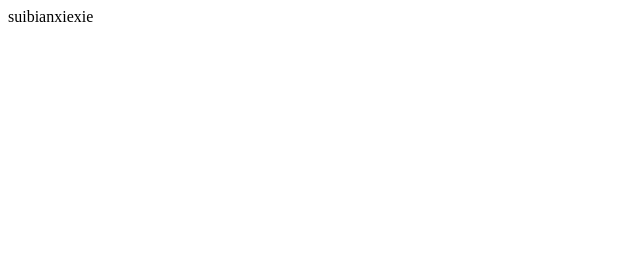
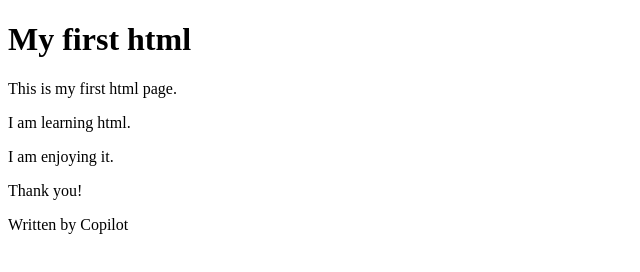
Before and after one commit to IntSur/HTMLTraining, a website: page HTML/HTML5/001-My_first_html.html in a window 1280 px wide. Shown: the whole page, without its empty margins (0-640 px from the left). Drawn offline with Linux system fonts and the light colour scheme.

Commit message:
✅ test(html): test whether there is a problem with submitting code on macOS

```diff
--- a/HTML/HTML5/001-My_first_html.html
+++ b/HTML/HTML5/001-My_first_html.html
@@ -4,6 +4,11 @@
         <title> 001-F's first html</title>
     </head>
     <body>
-        suibianxiexie
+        <h1>My first html</h1>
+        <p>This is my first html page.</p>
+        <p>I am learning html.</p>
+        <p>I am enjoying it.</p>
+        <p>Thank you!</p>
+        <p>Written by Copilot</p>
     </body>
 </html>
```
